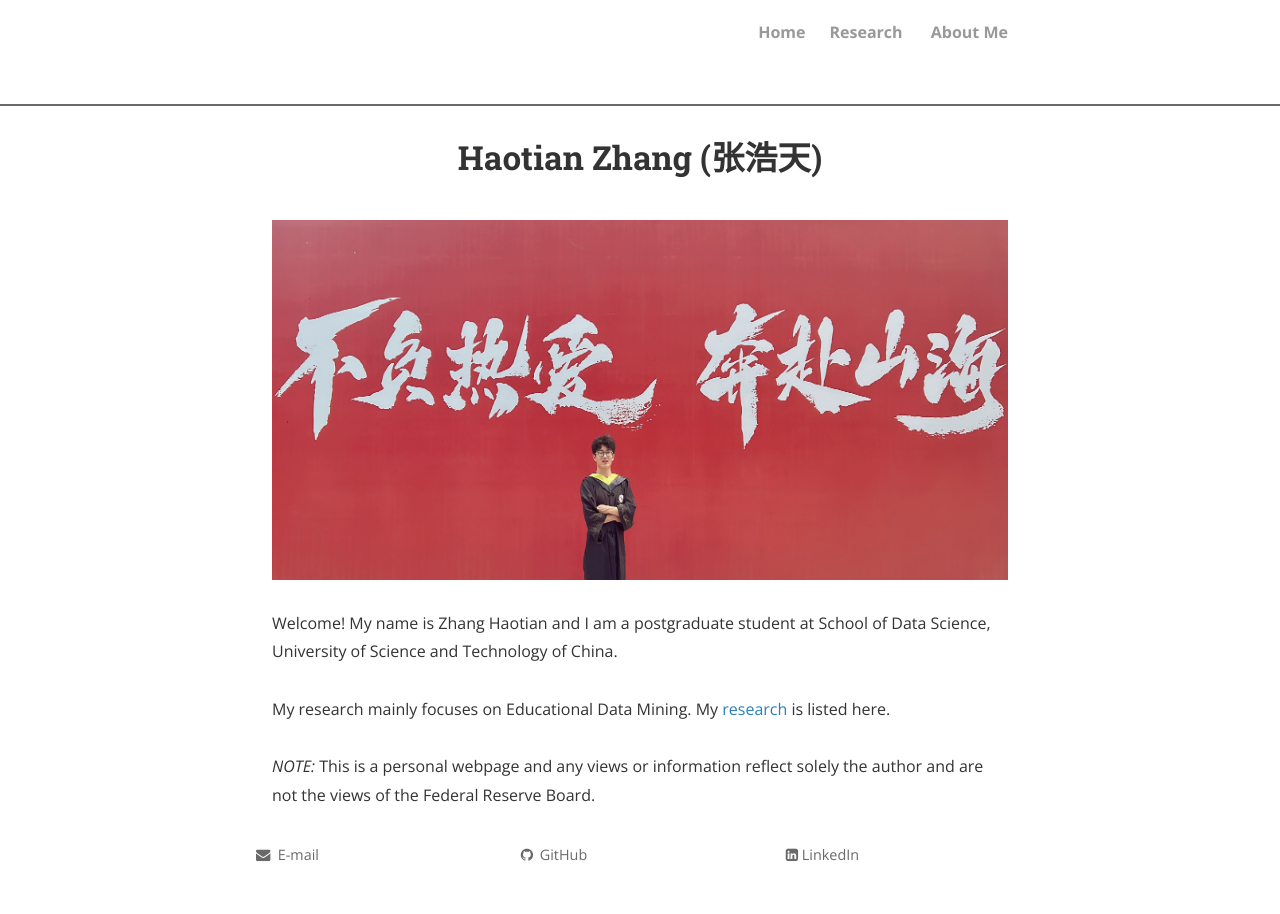
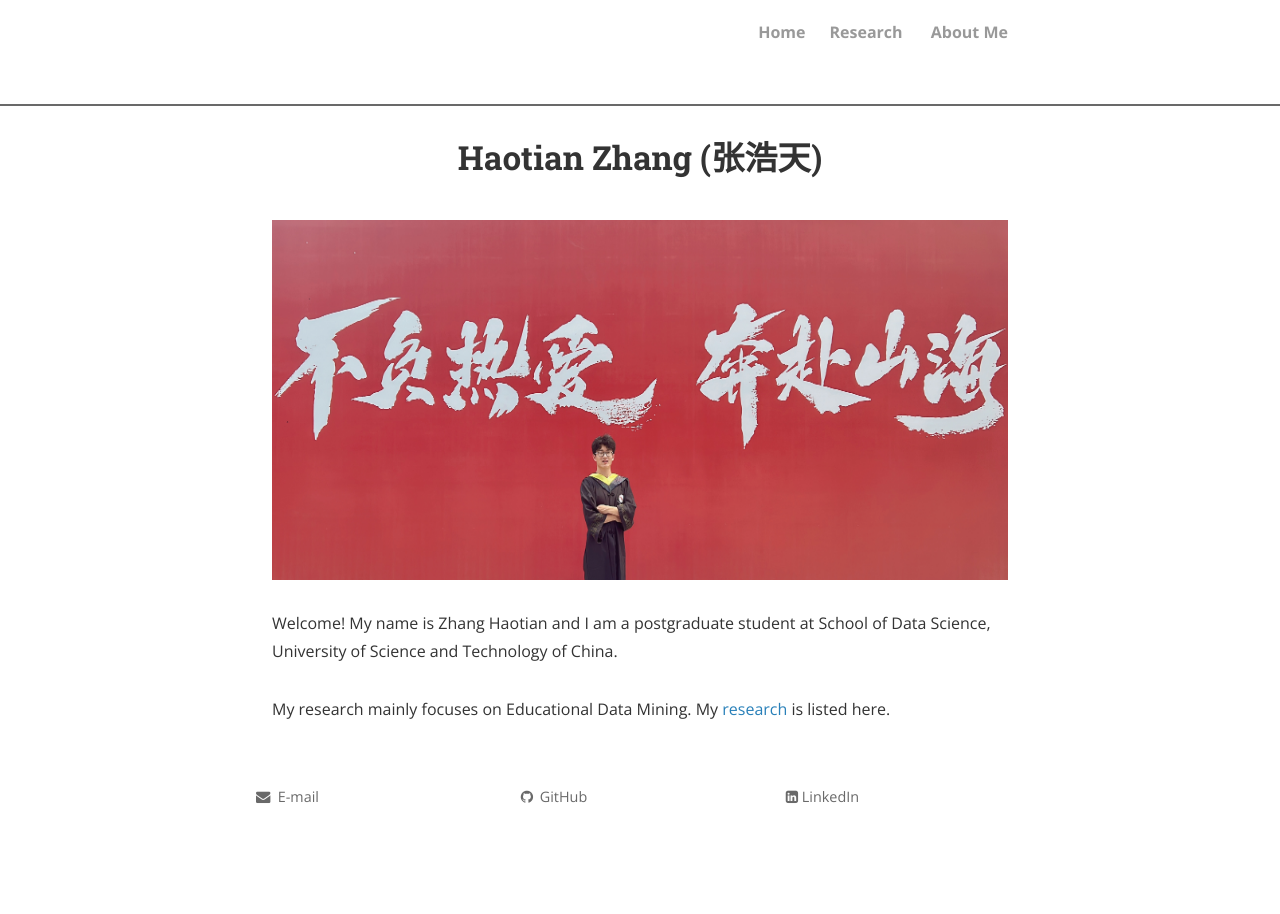
Before and after one commit to sosweetzhang/sosweetzhang.github.io, a Jekyll site: the page built from index.html, in a window 1280 px wide. Built offline with Jekyll 4.4.1, drawn with Linux system fonts in a browser that asks for light colours; nearby versions of some CDN libraries; the list of posts is cut into pages by our own code; comment, search, counter and statistics services are not loaded; a style sheet for code colours, icons or effects is not loaded.

Commit message:
Update index.html

```diff
--- a/index.html
+++ b/index.html
@@ -20,5 +20,5 @@ Welcome! My name is Zhang Haotian and I am a postgraduate student at School of D
 <br><br>
 My research mainly focuses on Educational Data Mining. My <a href="https://pesoto.github.io/research" target="_self">research</a> is listed here.
 <br><br>
- <i>NOTE:</i> This is a personal webpage and any views or information reflect solely the author and are not the views of the Federal Reserve Board.
+
 </div>
```
